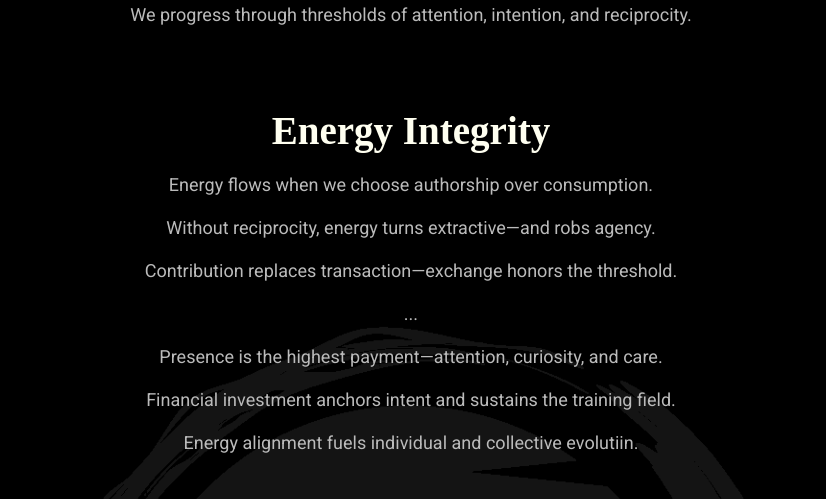
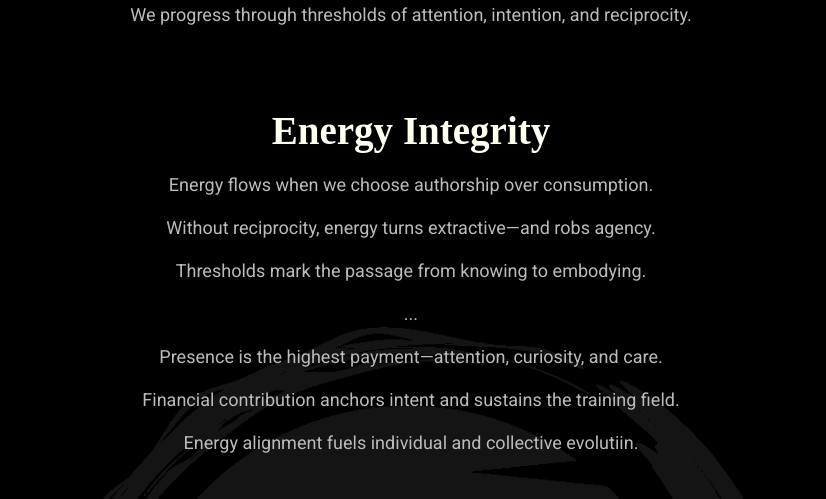
Before and after one commit to mindset-dojo/mindset-dojo.github.io, a Jekyll site: the page built from mission.md, in a window 1280 px wide and 900 px high, scrolled down 1422 px. Shown: the top 499 px of the window, without its empty margins (229-1055 px from the left). Built offline with Jekyll 4.4.1, drawn with Linux system fonts in a browser that asks for light colours; some web fonts are replaced.

Commit message:
fix: Touch ups

```diff
--- a/_data/mission.yaml
+++ b/_data/mission.yaml
@@ -40,10 +40,10 @@ sections:
       items:
         - "Energy flows when we choose authorship over consumption."
         - "Without reciprocity, energy turns extractive—and robs agency."
-        - "Contribution replaces transaction—exchange honors the threshold."
+        - "Thresholds mark the passage from knowing to embodying."
         - "..."
         - "Presence is the highest payment—attention, curiosity, and care."
-        - "Financial investment anchors intent and sustains the training field."
+        - "Financial contribution anchors intent and sustains the training field."
         - "Energy alignment fuels individual and collective evolutiin."
   - type: authors
     data:
```
